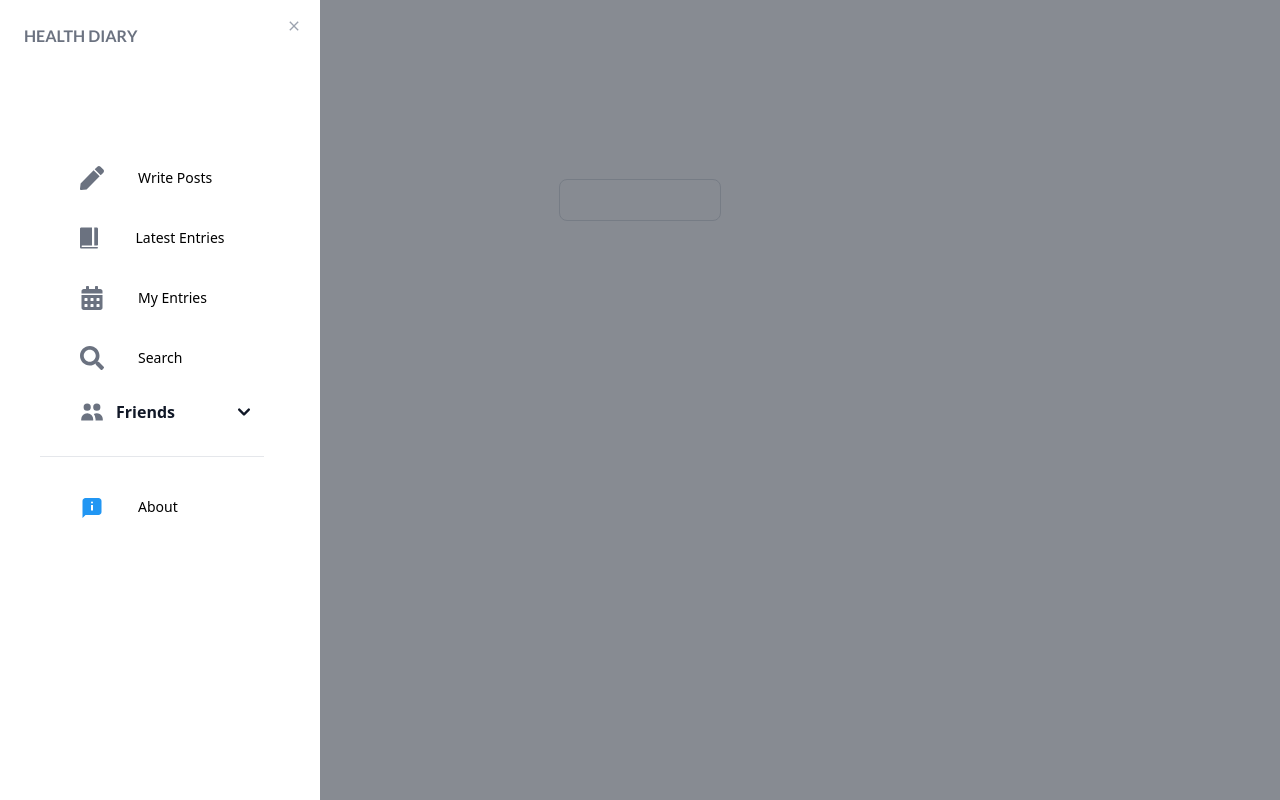
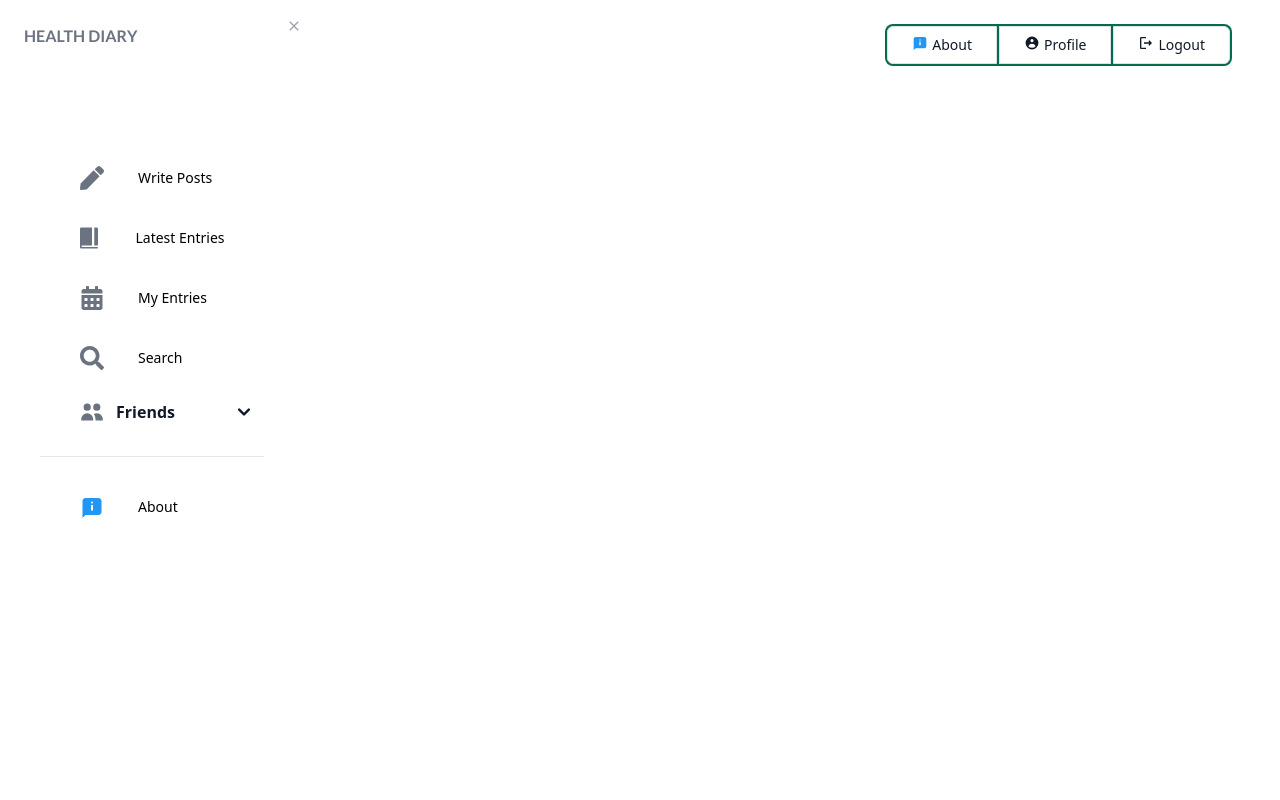
Before and after one commit to Bruce-Mahagwa/MentalHealthDiary, a React (Create React App) app in the folder frontend/: page /home in a window 1280 px wide. Built offline with nearby package versions, Linux system fonts and the light colour scheme.

Commit message:
Adds the content header for my diary entries

```diff
--- a/frontend/package.json
+++ b/frontend/package.json
@@ -3,6 +3,9 @@
   "version": "0.1.0",
   "private": true,
   "dependencies": {
+    "@emotion/react": "^11.13.3",
+    "@emotion/styled": "^11.13.0",
+    "@mui/material": "^6.1.0",
     "@reduxjs/toolkit": "^2.2.7",
     "@testing-library/jest-dom": "^5.17.0",
     "@testing-library/react": "^13.4.0",
--- /dev/null
+++ b/frontend/src/Components/Headers/ContentHeader.js
@@ -0,0 +1,13 @@
+// dependencies
+import { Dropdown, Radio, Label, Datepicker } from "flowbite-react";
+const ContentHeader = () => {
+    // {title, filter_ribbon, search_bar}
+    return (
+        <header>
+            <h3>Write Posts</h3>
+            {/* navigation for my entries which included filter options */}
+            {/* end of navigation for my entries */}
+        </header>
+    )
+}
+export default ContentHeader;
--- a/frontend/src/Components/Home/Home.js
+++ b/frontend/src/Components/Home/Home.js
@@ -2,12 +2,13 @@
 import "./Home.css"
 import NavigationLoggedIn from "../Navigation/NavigationLoggedIn";
 import DrawerNavigation from "../Navigation/DrawerNavigation";
-
+import ContentHeader from "../Headers/ContentHeader";
 const Home = () => {
     return (
-        <main id = "main" className = "w-full min-h-screen">
-            {/* <NavigationLoggedIn /> */}
+        <main id = "main" className = "w-full min-h-screen overflow-y-auto">
+            <NavigationLoggedIn />
             <DrawerNavigation />
+            <ContentHeader />
         </main>
     )
 }
--- a/frontend/src/Components/Navigation/DrawerNavigation.js
+++ b/frontend/src/Components/Navigation/DrawerNavigation.js
@@ -1,12 +1,10 @@
 // dependencies
 import { Button, Drawer, Sidebar} from "flowbite-react";
 import { useState } from "react";
-import { FaUserFriends, FaSearch, FaPen, FaCalendarAlt } from "react-icons/fa";
+import { FaSearch, FaPen, FaCalendarAlt } from "react-icons/fa";
 import { IoIosJournal } from "react-icons/io";
 import { HiUsers } from "react-icons/hi";
 import { FcAbout } from "react-icons/fc";
-import { CiSquareQuestion } from "react-icons/ci";
-import { FaRegHandshake } from "react-icons/fa6";
 
 export function DrawerNavigation() {
   const [isOpen, setIsOpen] = useState(true);
@@ -14,10 +12,10 @@ export function DrawerNavigation() {
 
   return (
     <>
-      <div className="flex min-h-[50vh] items-center justify-center">
+      {/* <div className="flex min-h-[50vh] items-center justify-center">
         <Button onClick={() => setIsOpen(true)}>Show navigation</Button>
-      </div>
-      <Drawer open={isOpen} onClose={handleClose}>
+      </div> */}
+      <Drawer backdrop={false} open={isOpen} onClose={handleClose}>
         <Drawer.Header title="HEALTH DIARY" titleIcon={() => <></>} />
         <Drawer.Items>
           <Sidebar
--- a/frontend/src/Components/Navigation/NavigationLoggedIn.js
+++ b/frontend/src/Components/Navigation/NavigationLoggedIn.js
@@ -8,30 +8,30 @@ const NavigationLoggedIn = () => {
     return (
         <>
             <Button.Group className = "hidden sm:flex justify-end pr-4 md:pr-10 xl:pr-12 pt-4">
-                <Button color = "gray">
+                <Button outline color="success" className="hover:opacity-0.5">
                     <FcAbout className = "mr-1 h-4 w-4"/>
                     About
                 </Button>
-                <Button color = "success">
+                <Button outline color="success">
                     <HiUserCircle className="mr-1 h-4 w-4" />
                     Profile
                 </Button>
-                <Button color = "success">
+                <Button outline color="success">
                     <MdOutlineLogout className = "mr-1 h-4 w-4" />
                     Logout
                 </Button>
             </Button.Group>
             {/* small screens */}
             <Button.Group className = "sm:hidden flex flex-wrap justify-end pr-2 pt-4">
-                <Button color = "gray" size="sm">
+                <Button outline color = "success" size="sm">
                     <FcAbout className = "mr-1 h-4 w-4"/>
                     About
                 </Button>
-                <Button color = "success" size="sm">
+                <Button outline color = "success" size="sm">
                     <HiUserCircle className="mr-1 h-4 w-4" />
                     Profile
                 </Button>
-                <Button color = "success" size="sm">
+                <Button outline color = "success" size="sm">
                     <MdOutlineLogout className = "mr-1 h-4 w-4" />
                     Logout
                 </Button>
```
Also changed, not shown: frontend/src/Components/Home/Home.css (line endings or trailing spaces), 1 other file (tests, documents, lock files or other folders).
